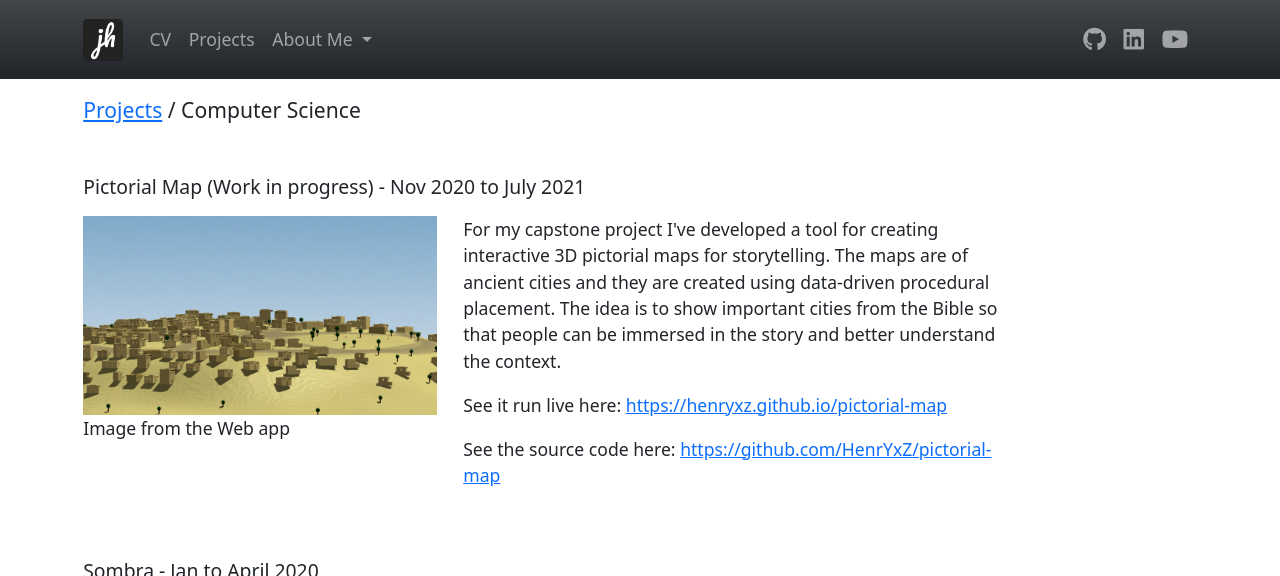
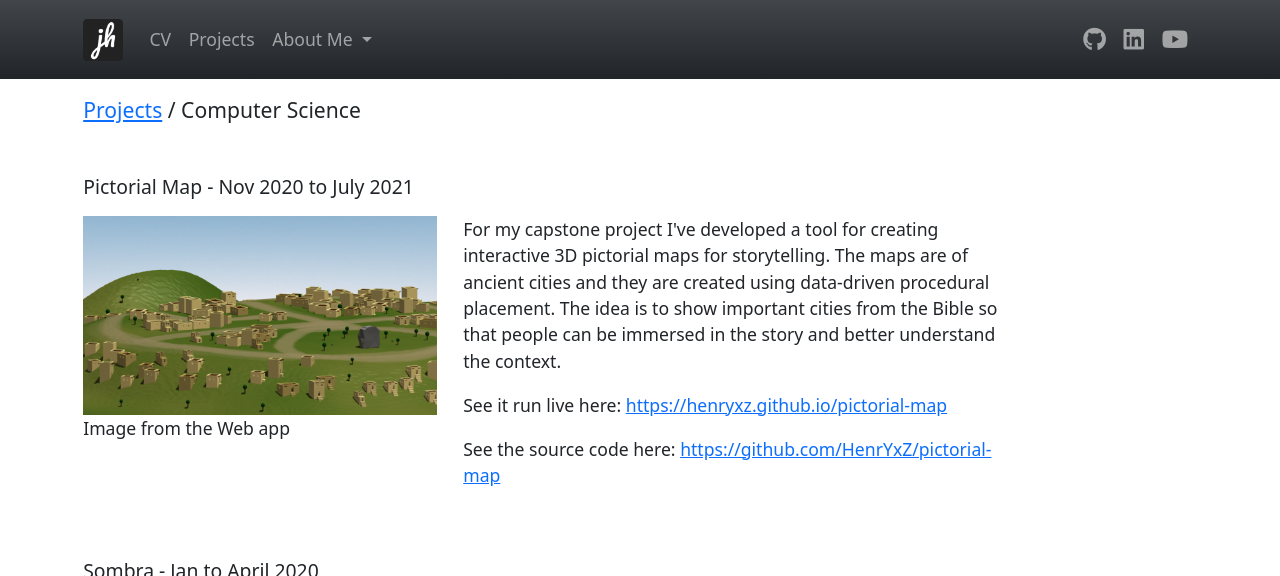
Before and after one commit to HenrYxZ/henryxz.github.io, a Jekyll site: the page built from projects/cs/index.html, in a window 1280 px wide and 900 px high, cut to the strip 0-576 px from the top of the window. Built offline with Jekyll 4.4.1, drawn with Linux system fonts in a browser that asks for light colours; nearby versions of some CDN libraries.

Commit message:
update pictorial maps

```diff
--- a/_projects/0_pictorial_map.html
+++ b/_projects/0_pictorial_map.html
@@ -1,5 +1,5 @@
 ---
-name: Pictorial Map (Work in progress)
+name: Pictorial Map
 date-range: Nov 2020 to July 2021
 category: cs
 ---
```
Also changed, not shown: assets/img/projects/pictorial-map.png.
